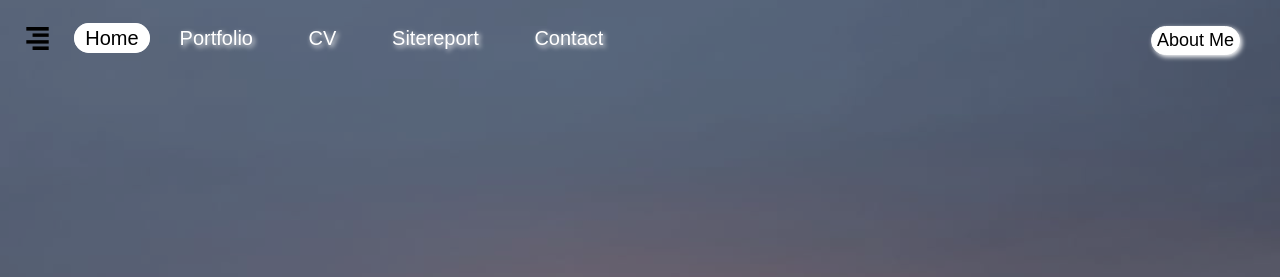
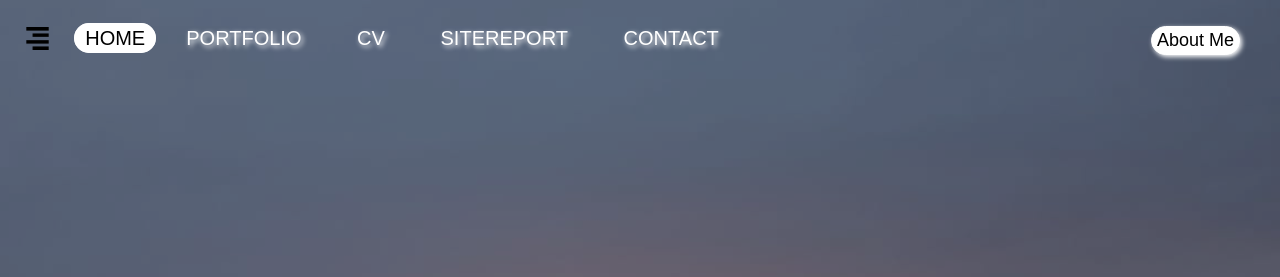
Before and after one commit to PawanCvakoti/Classroom, a plain HTML site: page index.html in a window 1280 px wide. Shown: the top 277 px of the page. Drawn offline with Linux system fonts and the light colour scheme.

Commit message:
index.html codes modified

```diff
--- a/index.html
+++ b/index.html
@@ -13,11 +13,11 @@
 			<!--Flaticon.(Title:right-menu-bars)[digital image][Viewed 16 May 2021] (Available from:https://www.flaticon.com/free-icon/right-menu-bars_51078)-->
 	<nav>
 	<ul>
-	    <li><a href="index.html" class="home">Home</a></li>
-		<li><a href="portfolio.html">Portfolio</a></li>
+	    <li><a href="index.html" class="home">HOME</a></li>
+		<li><a href="portfolio.html">PORTFOLIO</a></li>
 		<li><a href="cv.html">CV</a></li>
-		<li><a href="sitereport.html">Sitereport</a></li>
-		<li><a href="contact.html">Contact</a></li>
+		<li><a href="sitereport.html">SITEREPORT</a></li>
+		<li><a href="contact.html">CONTACT</a></li>
 		</ul>
 	</nav>
 	</div>
```
